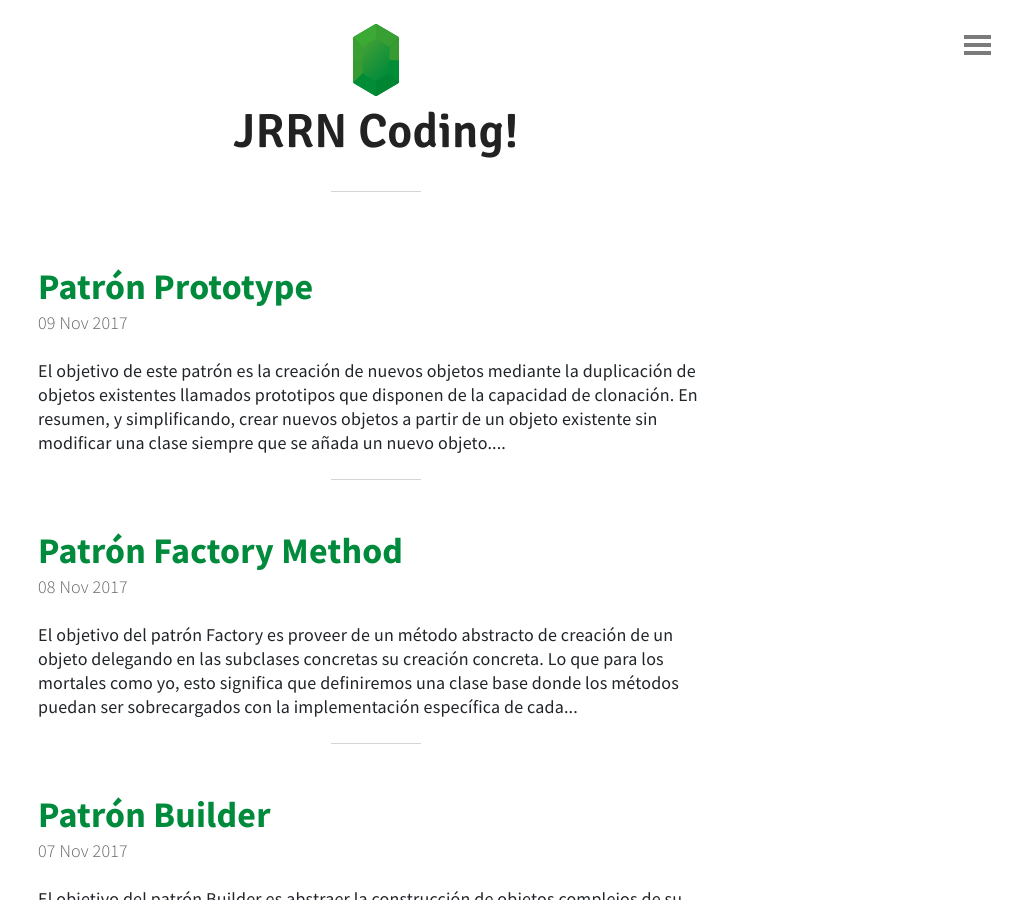
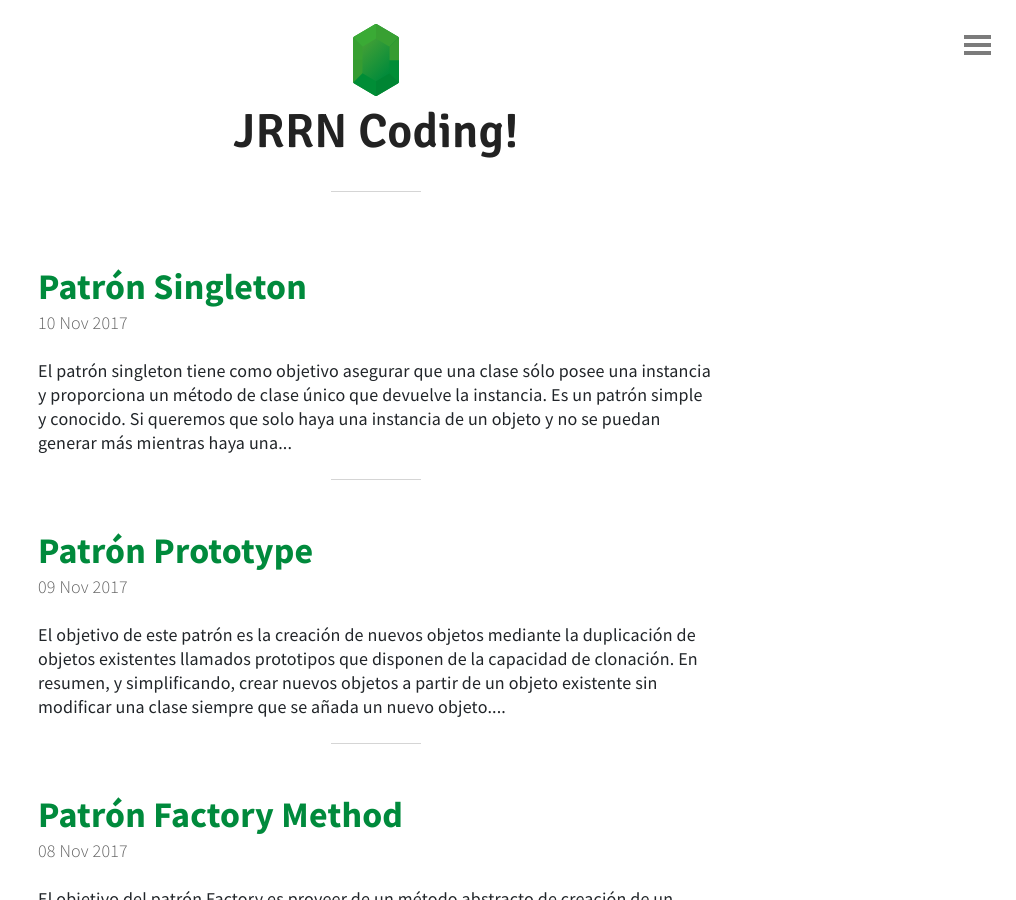
Before and after one commit to JRRN/jrrn.github.io, a Jekyll site: the page built from index.html, in a window 1280 px wide and 900 px high. Shown: the whole window, without its empty margins (264-1280 px from the left). Built offline with Jekyll 4.4.1, drawn with Linux system fonts in a browser that asks for light colours; nearby versions of some CDN libraries; the list of posts is cut into pages by our own code.

Commit message:
Patron Singleton

```diff
--- a/_posts/2017-11-05-Patrones-de-diseno.md
+++ b/_posts/2017-11-05-Patrones-de-diseno.md
@@ -18,7 +18,7 @@ Así, pasamos a enumerar los patrones que revisaremos en esta serie de artículo
 - [Patrón Builder](Patron-Builder "Patrón Builder")
 - [Patrón Factory Method](Patron-Factory-Method "Patrón Factory Method")
 - [Patrón Prototype](Patron-Prototype "Patrón Prototype")
-- Patrón Singleton
+- [Patrón Singleton](Patron-Singleton "Patrón Singleton")
 
 ### Patrones de estructurales
 
--- /dev/null
+++ b/_posts/2017-11-10-Patron-Singleton.md
@@ -0,0 +1,57 @@
+---
+title: Patrón Singleton
+---
+
+El patrón singleton tiene como objetivo asegurar que una clase sólo posee una instancia y proporciona un método de clase único que devuelve la instancia.
+
+Es un patrón simple y conocido. Si queremos que solo haya una instancia de un objeto y no se puedan generar más mientras haya una existente, este es nuestro patrón. Por ejemplo, si recordamos el patrón Abstract Factory, solo necesitamos una única instancia para ir generando los demás tipos de libros.
+
+En nuestro ejemplo de libros, gestionaremos las clases que deban tener una sola instancia:
+<pre><code>public class DocumentosVacios : Documentos {
+    public static DocumentosVacios _instance = null;
+    private DocumentosVacios() {
+        documentos = new List&lt;Documento&gt;();
+    }
+    public static DocumentosVacios Instance() {
+        if(_instance == null) {
+            _instance = new DocumentosVacios();
+        }
+    }
+    public void Incluye(Documento doc) {
+        documentos.Add(doc);
+    }
+    public void Excluye(Documento doc) {
+        documentos.Remove(doc);
+    }
+}</code></pre>
+
+O si creamos una nueva clase Editorial en la que inicializaremos los datos de la editorial una vez y los recuperaremos siempre de esa misma instancia sin tener que generar una instancia cada vez que queramos recuperar los datos de la editorial:
+<pre><code>public class Editorial {
+    public string nombreEditorial = { get; set; }
+    public string ubicacion = { get; set; }
+    public DateTime fechaEditorial = { get; set; }
+    private static Editorial _instance = null;  private Editorial() { }
+    public static Editorial Instance() {
+        if(_instance == null) {
+            _instance = new Editorial();
+        }
+        return _instance;
+    }
+    public void Visualiza() {
+        Console.WriteLine( $"Editorial:  {nombreEditorial}");
+        Console.WriteLine( $"Ubicacion:  {ubicacion}");
+    }
+}</code></pre>
+
+Para ver la salida:
+<pre><code>public class TestEditorial {
+    static void Main(string[] args) {
+        Editorial laEditorial = Editorial.Instance();
+        laEditorial.nombreEditorial = "JRRN Publicaciones";
+        laEditorial.ubicacion = "Barcelona";
+        laEditorial.fechaEditorial = new DateTime.Year(1981);
+    }
+    private static void Visualiza() {
+        Editorial laEditorial = Editorial.Instance();
+    }
+}</code></pre>
```
